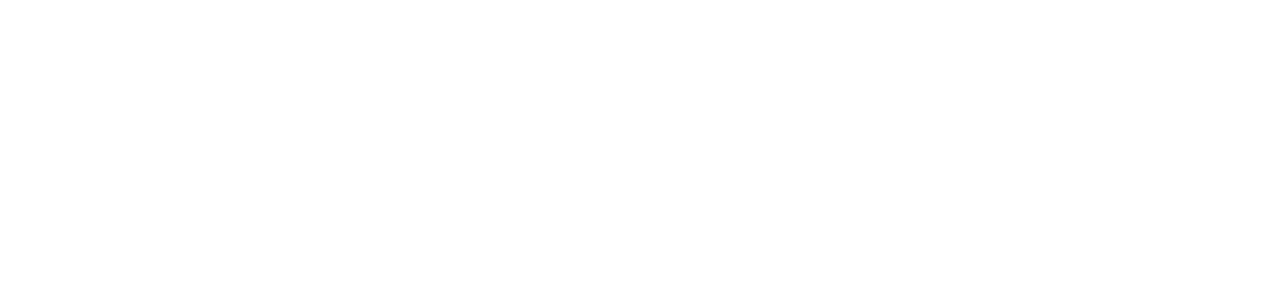
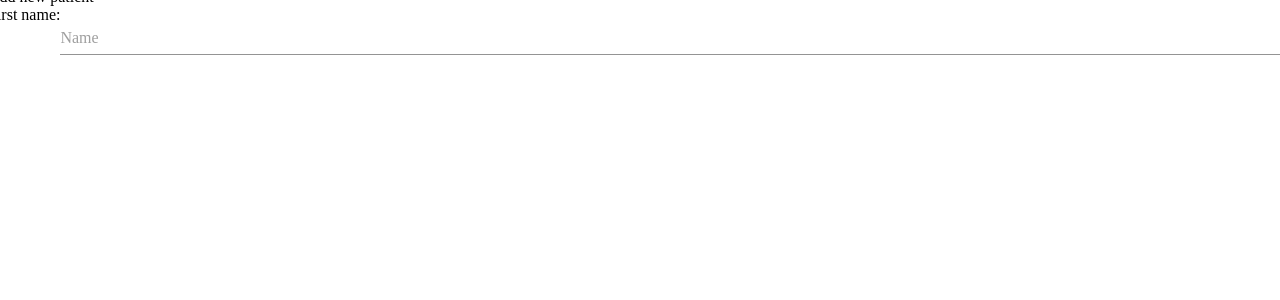
Before and after one commit to Nayde666/Proyecto-Final-CRUD-Cornea-Clinic, a Nuxt app in the folder Frontend/: page /pacientes in a window 1280 px wide. Before the commit this address had no page. Shown: the top 300 px of the page. Built offline with nearby package versions, Linux system fonts and the light colour scheme.

Commit message:
Visualizar paginas Perla

```diff
--- /dev/null
+++ b/Frontend/pages/pacientes/index.vue
@@ -0,0 +1,15 @@
+<script>
+import patRegister from '~/components/Users/patRegister.vue';
+import PatRegister from '../../components/Users/patRegister.vue';
+export default {
+    layout: 'pacientes',
+    components: {
+        patRegister
+
+    }
+}
+</script>
+
+<template>
+    <pat-register />
+</template>
```
